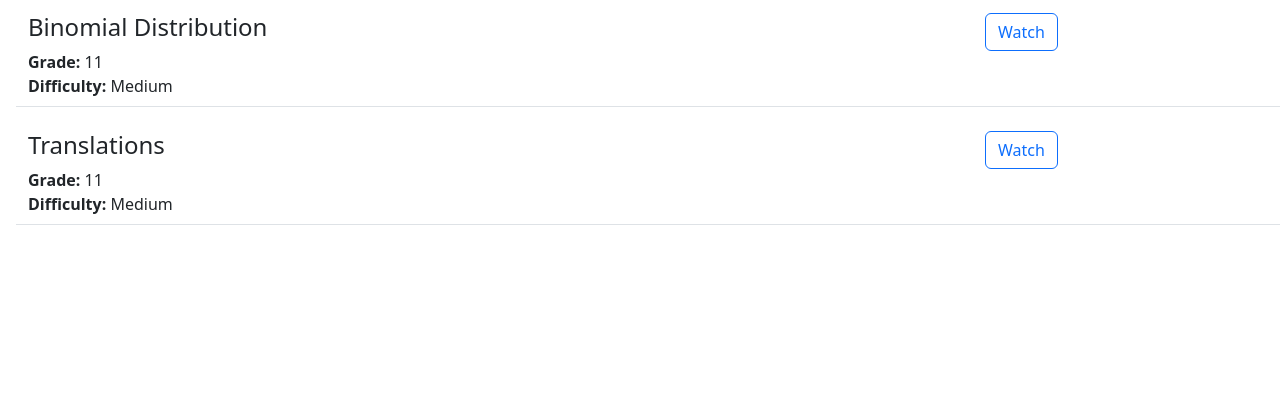
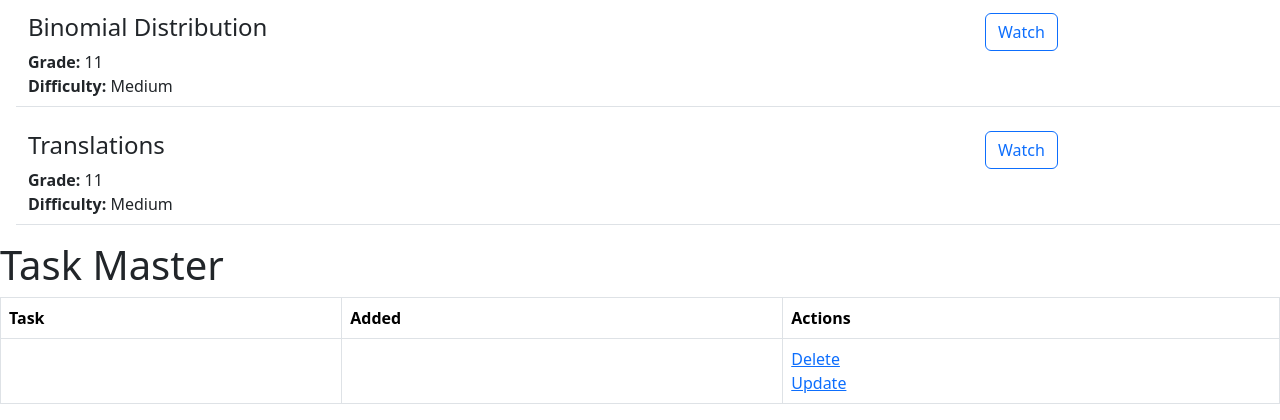
Before and after one commit to idk190/tutor-website, a Flask app: page / in a window 1280 px wide. Shown: the part 836-1256 px from the top of the page. Before the commit the page ends 1061 px from the top, so only its background shows below. Run offline with Flask 3, Linux system fonts and the light colour scheme.

Commit message:
Table on home page

```diff
--- a/app.py
+++ b/app.py
@@ -1,10 +1,12 @@
 from flask import Flask, render_template, url_for
 from flask_sqlalchemy import SQLAlchemy
+from flask_migrate import Migrate
 from datetime import datetime
 
 app = Flask(__name__)
 app.config['SQLALCHEMY_DATABASE_URI'] = 'sqlite:///test.db'
 db = SQLAlchemy(app)
+migrate = Migrate(app, db)
 
 class Todo(db.Model):
    id = db.Column(db.Integer, primary_key=True)
@@ -44,7 +46,7 @@ VIDEOS = [
     'topic': 'Affine Transformations'
   },
 ]
-@app.route("/")
+@app.route("/", methods=['POST', 'GET'])
 def hello_world():
     return render_template('home.html', videos=VIDEOS)
 
--- a/templates/home.html
+++ b/templates/home.html
@@ -14,8 +14,8 @@
       }
       h3 {text-align: center;}
 
-
     </style>
+  </head>
     <header>  </header>
     <body>
       {% include 'navbar.html' %}
@@ -36,6 +36,7 @@
           {% include 'videolist.html' %}
         {% endfor %}
       </div>
+        {% include 'index.html' %}
     </body>
-  </head>
+
 </html>
--- /dev/null
+++ b/templates/index.html
@@ -0,0 +1,20 @@
+   <div class="content">
+        <h1>Task Master</h1>
+
+        <table class="table table-bordered">
+            <tr>
+                <th>Task</th>
+                <th>Added</th>
+                <th>Actions</th>
+            </tr>
+            <tr>
+                <td></td>
+                <td></td>
+                <td>
+                    <a href="">Delete</a>
+                    <br>
+                    <a href="">Update</a>
+                </td>
+            </tr>
+        </table>
+   </div>
```
